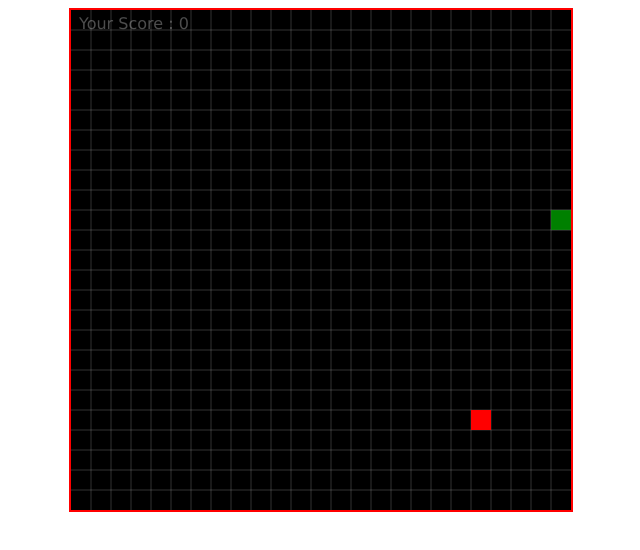
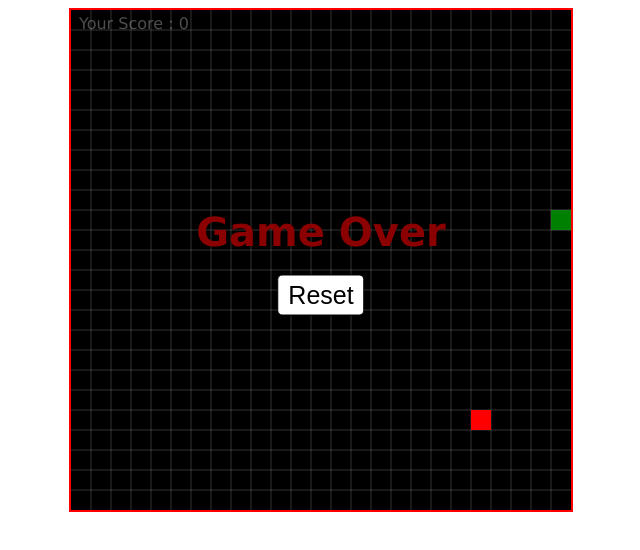
Before and after one commit to iliasseAbdessamad/snake_game_with_vanilla_js, a plain HTML site: page index.html in a window 1280 px wide. Shown: the whole page, without its empty margins (319-959 px from the left). Drawn offline with Linux system fonts and the light colour scheme.

Commit message:
Adds GameOver indications, and the reset game capability

```diff
--- a/classes/gameComponents/Snake.js
+++ b/classes/gameComponents/Snake.js
@@ -236,6 +236,7 @@ export class Snake extends Square {
             this.#velX = -this.width;
             this.#velY = 0;
         }
+        console.log(this.#snakeParts.length)
     }
 
     /**
--- a/index.html
+++ b/index.html
@@ -17,6 +17,10 @@
         <div id="scoreText">
             Your Score : <span id="score">0</span>
         </div>
+        <div id="gameOver">
+            <span>Game Over</span>
+            <button role="button" type="button">Reset</span>
+        </div>
     </div>
 </body>
 
--- a/main.js
+++ b/main.js
@@ -12,7 +12,13 @@ const maxWidth = canvas.width;
 const maxHeight = canvas.height;
 const ctx = canvas.getContext("2d");
 const scoreSpan = document.getElementById("score");
+const gameOverDiv = document.getElementById("gameOver");
+const btnReset = gameOverDiv.querySelector("button");
 let gameOver = false;
+
+//You can decrease this value for more speed
+let snakeSpeed = 170;
+
 
 
 /**
@@ -78,7 +84,8 @@ const addLines = () => {
 
 
 
-
+//hides the gameOver div
+gameOverDiv.style.display = "none";
 
 //Comment the line bellow to undisplay the horizontal and vertical lines
 addLines()
@@ -87,6 +94,15 @@ addLines()
 try {
     let food = new Food(ctx, (20 * boxSize), (20 * boxSize), boxSize, "red");
     let snake = new Snake(ctx, 10 * boxSize, 10 * boxSize, boxSize, 0, boxSize, "green", true);
+
+    //resets the game
+    btnReset.addEventListener("click", e => {
+        food = new Food(ctx, (20 * boxSize), (20 * boxSize), boxSize, "red");
+        snake = new Snake(ctx, 10 * boxSize, 10 * boxSize, boxSize, 0, boxSize, "green", true);
+
+        gameOverDiv.style.display = "none";
+        gameOver = false
+    })
 
     //let's draw food and snake when the page load
     food.draw();
@@ -145,7 +161,10 @@ try {
                 gameOver = true;
             }
         }
-    }, 150) //you can decrease this delay argument to make the snake moves faster
+        else {
+            gameOverDiv.style.display = "flex";
+        }
+    }, snakeSpeed)
 }
 catch (e) {
     console.log({ e });
--- a/style.css
+++ b/style.css
@@ -21,3 +21,38 @@ body {
     color: rgba(255, 255, 255, 0.3);
     font-size: 16px;
 }
+
+#gameOver {
+    display: flex;
+    gap: 20px;
+    flex-direction: column;
+    justify-content: center;
+    align-items: center;
+    position: absolute;
+    top: 50%;
+    left: 50%;
+    transform: translate(-50%, -50%);
+}
+
+#gameOver span {
+    color: darkred;
+    font-size: 40px;
+    font-weight: 900;
+}
+
+#gameOver button {
+    cursor: pointer;
+    background-color: white;
+    color: black;
+    font-size: 25px;
+    padding: 5px 10px;
+    border-radius: 5px;
+    outline: none;
+    border: 1.7px solid black;
+    transition: background-color .1s;
+}
+
+
+#gameOver button:hover {
+    background-color: rgb(62, 194, 62);
+}
```
